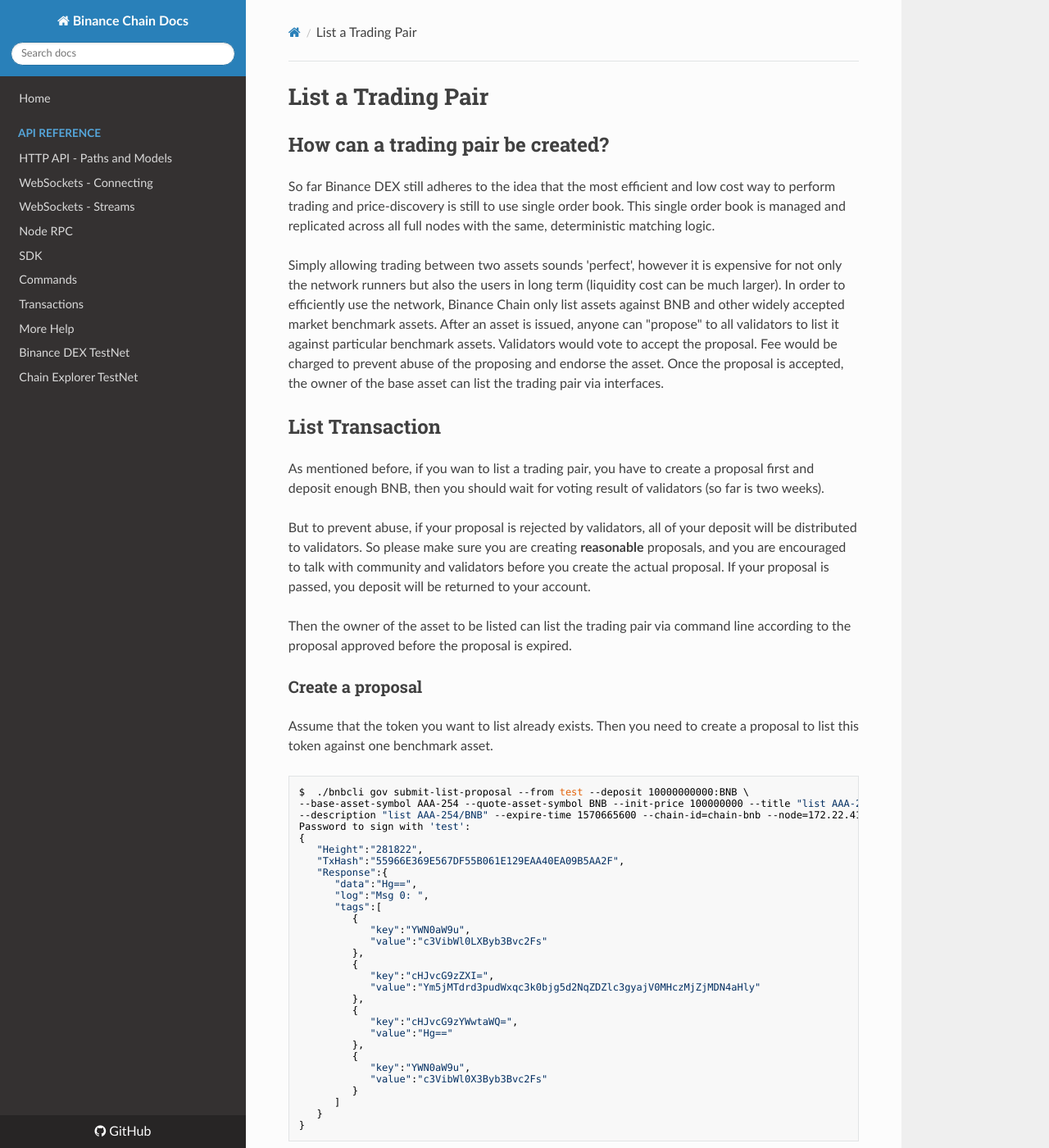
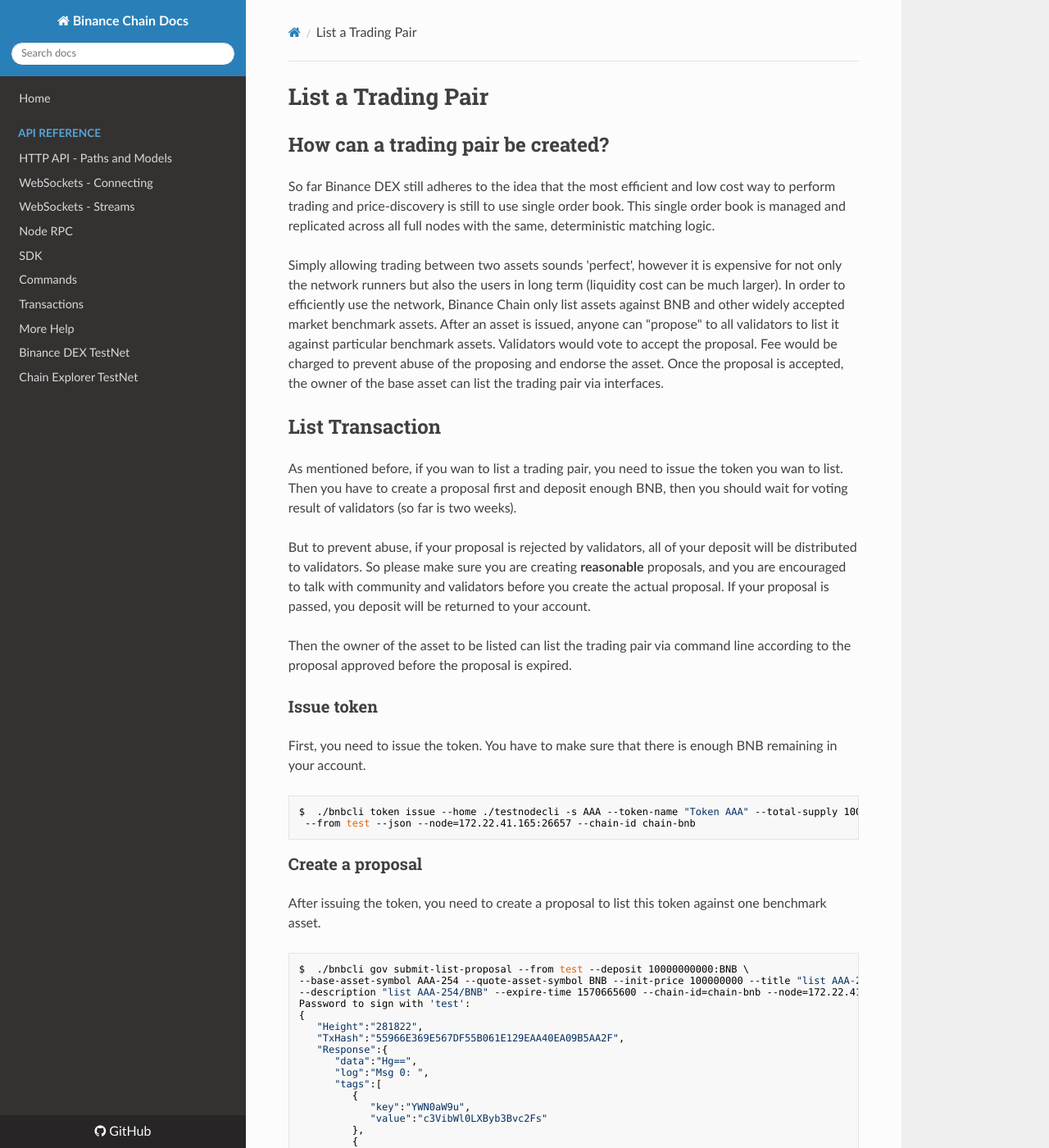
Before and after one commit to yash-sharma1/docs-site, an MkDocs documentation site: the page built from docs/list.md, in a window 1280 px wide and 1400 px high. Shown: the whole window at 82% size. Built offline with MkDocs 1.6.1, drawn with Linux system fonts in a browser that asks for light colours; nearby versions of some CDN libraries.

Commit message:
add issue token in list

````diff
--- a/docs/list.md
+++ b/docs/list.md
@@ -15,8 +15,8 @@
 
 ## List Transaction
 
-As mentioned before, if you wan to list a trading pair, you have to create a proposal first and deposit
-enough BNB, then you should wait for voting result of validators (so far is two weeks).
+As mentioned before, if you wan to list a trading pair, you need to issue the token you wan to list. Then you have to
+create a proposal first and deposit enough BNB, then you should wait for voting result of validators (so far is two weeks).
 
 But to prevent abuse, if your proposal is rejected by validators, all of your deposit will be distributed to
 validators. So please make sure you are creating **reasonable** proposals, and you are encouraged to talk with
@@ -26,10 +26,18 @@
 Then the owner of the asset to be listed can list the trading pair via command line according to the proposal
 approved before the proposal is expired.
 
+### Issue token
+
+First, you need to issue the token. You have to make sure that there is enough BNB remaining in your account.
+
+```bash
+$  ./bnbcli token issue --home ./testnodecli -s AAA --token-name "Token AAA" --total-supply 10000000000000 \
+ --from test --json --node=172.22.41.165:26657 --chain-id chain-bnb
+```
+
 ### Create a proposal
 
-Assume that the token you want to list already exists. Then you need to create a proposal to list this token
-against one benchmark asset.
+After issuing the token, you need to create a proposal to list this token against one benchmark asset.
 
 ```bash
 $  ./bnbcli gov submit-list-proposal --from test --deposit 10000000000:BNB \
````
